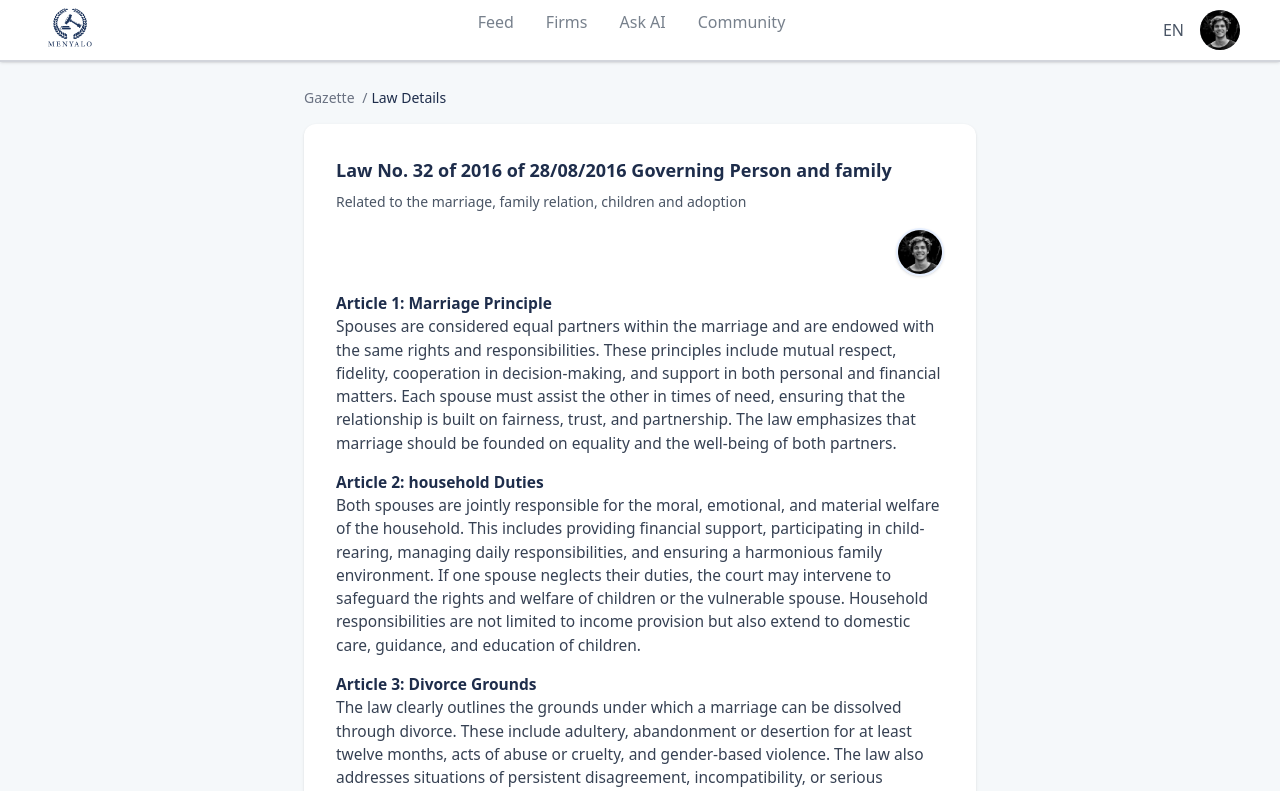
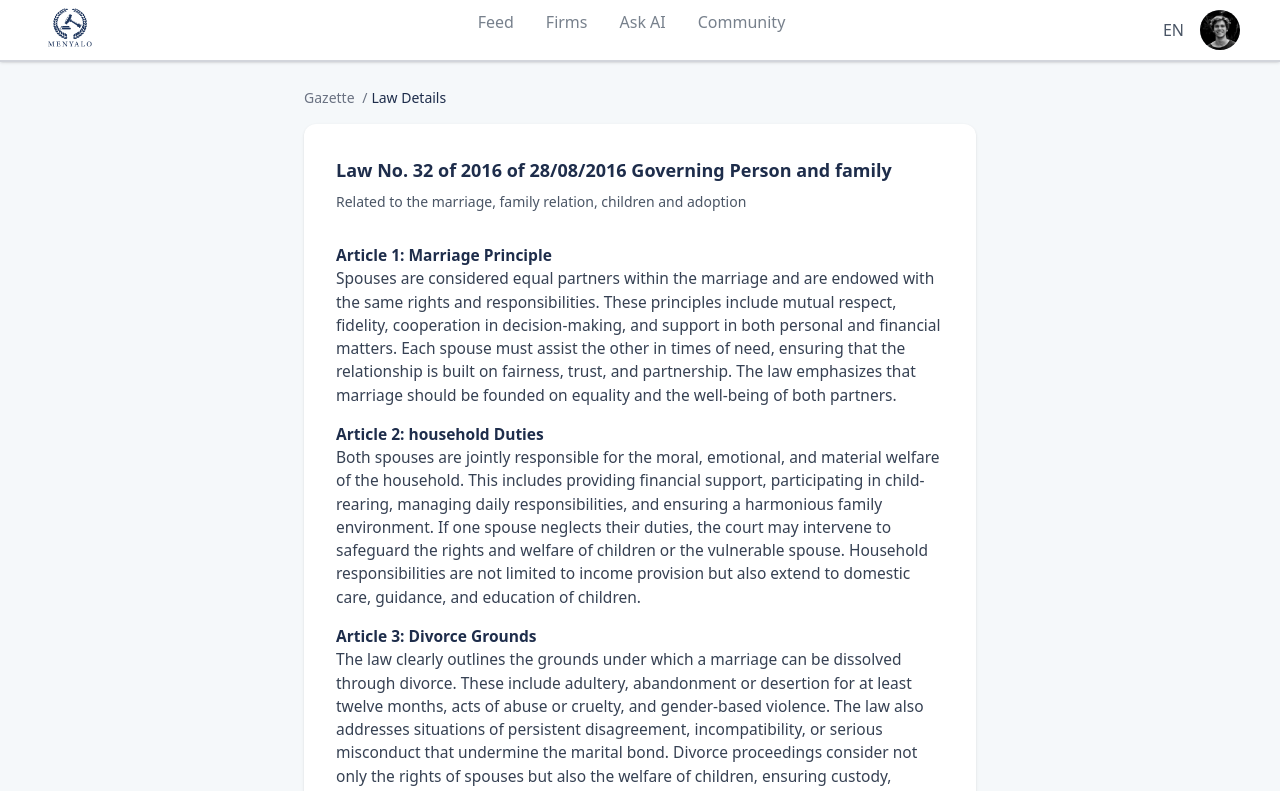
Before and after one commit to Solvit-Africa-Training-Center/menyalo-frontend, a React (Vite) app: page /law in a window 1280 px wide. Shown: the top 791 px of the page. Built offline with nearby package versions, Linux system fonts and the light colour scheme; a web font is replaced by a local one.

Commit message:
law pages

```diff
--- a/src/components/AINavBar.tsx
+++ b/src/components/AINavBar.tsx
@@ -1,4 +1,5 @@
 import profileImg from '../assets/profile.jpg'; // Update path if needed
+import { Link } from 'react-router-dom';
 
 export default function AINavBar() {
   return (
@@ -6,11 +7,13 @@ export default function AINavBar() {
       <div className="flex-1" />
       {/* Profile image aligned right */}
       <div className="flex items-center justify-end w-12">
-        <img
-          src={profileImg}
-          alt="Profile"
-          className="w-10 h-10 rounded-full object-cover border border-gray-200"
-        />
+        <Link to="/user">
+          <img
+            src={profileImg}
+            alt="Profile"
+            className="w-10 h-10 rounded-full object-cover border border-gray-200"
+          />
+        </Link>
       </div>
     </nav>
   );
--- a/src/components/AISideBar.tsx
+++ b/src/components/AISideBar.tsx
@@ -4,6 +4,7 @@ import { MdOutlineLibraryBooks } from 'react-icons/md';
 import { BsClockHistory } from 'react-icons/bs';
 import { FiMenu } from 'react-icons/fi';
 import menyaloLogo from '../assets/Logodark.png';
+import { Link } from 'react-router';
 
 export default function AISideBar() {
   const [open, setOpen] = useState(false);
@@ -41,7 +42,9 @@ export default function AISideBar() {
         </div>
         {/* Logo */}
         <div className="mb-8 mt-2 md:mt-0">
-          <img src={menyaloLogo} alt="Menyalo Logo" className="w-16 mx-auto" />
+          <Link to="/">
+            <img src={menyaloLogo} alt="Menyalo Logo" className="w-16 mx-auto" />
+          </Link>
         </div>
         {/* Menu */}
         <nav className="flex flex-col gap-10 w-full px-8">
--- a/src/pages/LawPage.tsx
+++ b/src/pages/LawPage.tsx
@@ -50,11 +50,7 @@ export default function LawPage() {
           <div className="text-gray-600 mb-4 text-sm">{law.description}</div>
           <div className="flex items-center mb-4">
             <div className="ml-auto">
-              <img
-                src={profile}
-                alt="User"
-                className="w-12 h-12 rounded-full object-cover border-2 border-primary-100 shadow"
-              />
+
             </div>
           </div>
           <div className="space-y-4 text-[0.97rem] text-gray-700">
```
